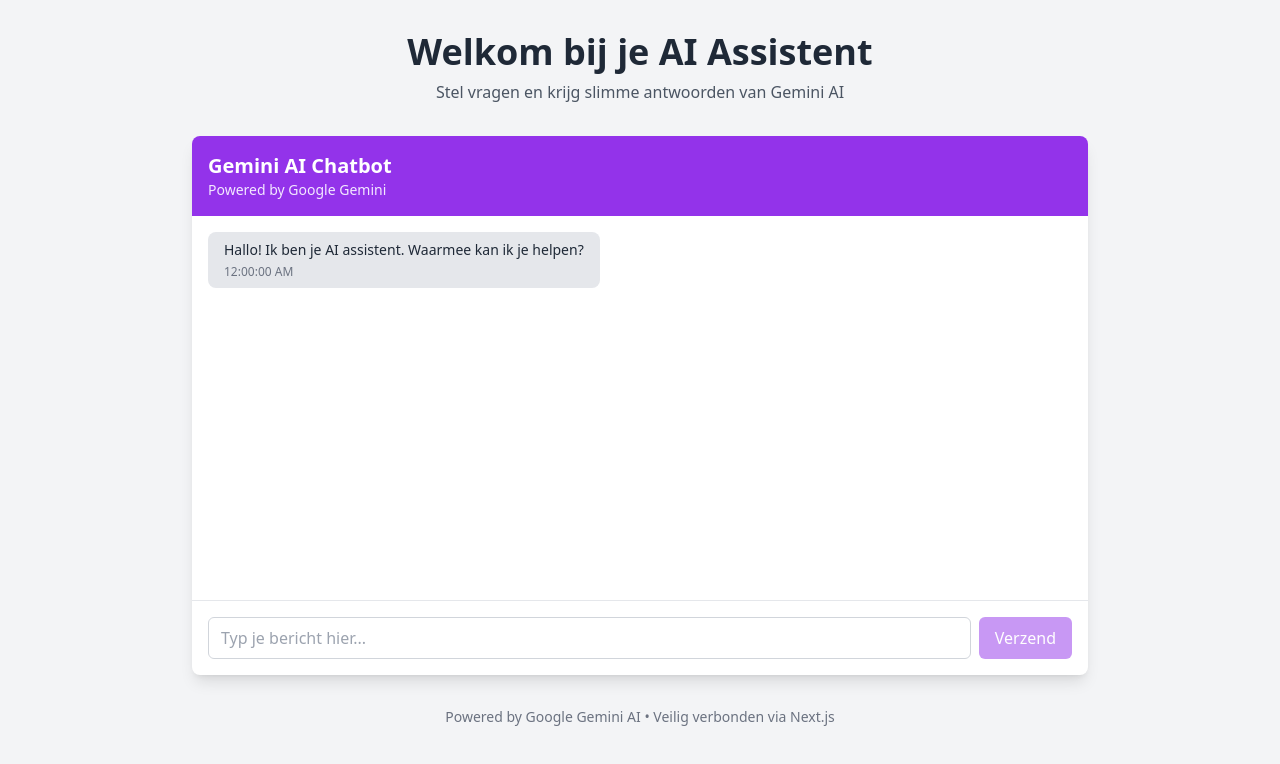
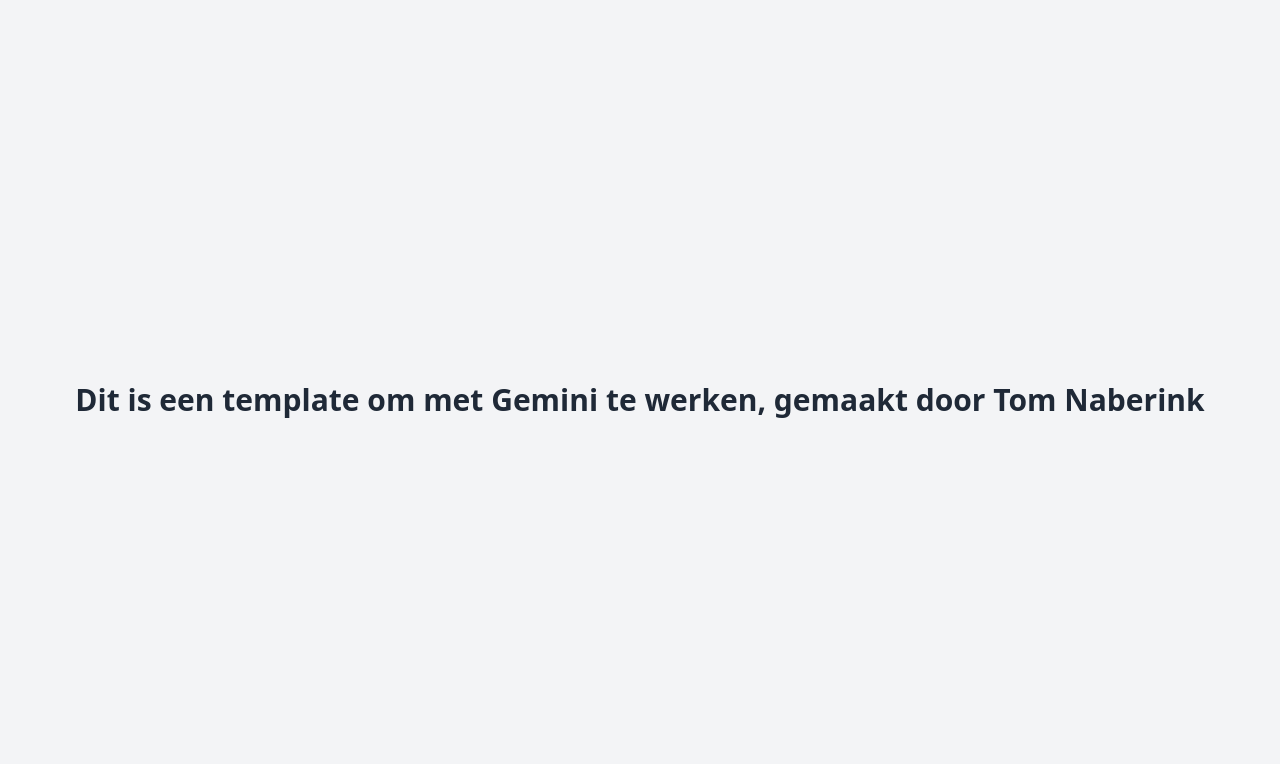
Before and after one commit to TomNaberink/gemini-simpele-chatbot-nextJS-cursor, a Next.js app: page / in a window 1280 px wide. Shown: the top 764 px of the page. Built offline with nearby package versions, Linux system fonts and the light colour scheme.

Commit message:
Simplify app to basic Gemini template

```diff
--- a/src/app/layout.tsx
+++ b/src/app/layout.tsx
@@ -2,8 +2,8 @@
 import './globals.css'
 
 export const metadata: Metadata = {
-  title: 'Gemini Chatbot',
-  description: 'Een simpele chatbot met Gemini AI',
+  title: 'Gemini Template',
+  description: 'Een template om met Gemini te werken',
 }
 
 export default function RootLayout({
--- a/src/app/page.tsx
+++ b/src/app/page.tsx
@@ -1,24 +1,9 @@
-import ChatBot from '@/components/ChatBot'
-
 export default function Home() {
   return (
-    <div className="min-h-screen py-8 px-4">
-      <div className="container mx-auto">
-        <div className="text-center mb-8">
-          <h1 className="text-4xl font-bold text-gray-800 mb-2">
-            Welkom bij je AI Assistent
-          </h1>
-          <p className="text-gray-600">
-            Stel vragen en krijg slimme antwoorden van Gemini AI
-          </p>
-        </div>
-
-        <ChatBot />
-
-        <div className="mt-8 text-center text-sm text-gray-500">
-          <p>Powered by Google Gemini AI • Veilig verbonden via Next.js</p>
-        </div>
-      </div>
+    <div className="min-h-screen flex items-center justify-center bg-gray-100">
+      <h1 className="text-3xl font-bold text-gray-800">
+        Dit is een template om met Gemini te werken, gemaakt door Tom Naberink
+      </h1>
     </div>
   )
 }
--- a/src/components/ChatBot.tsx
+++ /dev/null
@@ -1,152 +0,0 @@
-'use client'
-
-import { useState } from 'react'
-
-interface Message {
-  id: number
-  text: string
-  sender: 'user' | 'bot'
-  timestamp: Date
-}
-
-export default function ChatBot() {
-  const [messages, setMessages] = useState<Message[]>([
-    {
-      id: 1,
-      text: 'Hallo! Ik ben je AI assistent. Waarmee kan ik je helpen?',
-      sender: 'bot',
-      timestamp: new Date(0) // Fixed timestamp for initial message
-    }
-  ])
-  const [inputMessage, setInputMessage] = useState('')
-  const [isLoading, setIsLoading] = useState(false)
-
-  const sendMessage = async () => {
-    if (!inputMessage.trim()) return
-
-    // Voeg gebruiker bericht toe
-    const userMessage: Message = {
-      id: messages.length + 1,
-      text: inputMessage,
-      sender: 'user',
-      timestamp: new Date()
-    }
-
-    setMessages(prev => [...prev, userMessage])
-    setInputMessage('')
-    setIsLoading(true)
-
-    try {
-      // Verstuur naar API
-      const response = await fetch('/api/chat', {
-        method: 'POST',
-        headers: {
-          'Content-Type': 'application/json',
-        },
-        body: JSON.stringify({ message: inputMessage }),
-      })
-
-      const data = await response.json()
-
-      if (!response.ok) {
-        throw new Error(data.error || 'Er is een fout opgetreden')
-      }
-
-      // Voeg bot response toe
-      const botMessage: Message = {
-        id: messages.length + 2,
-        text: data.response,
-        sender: 'bot',
-        timestamp: new Date()
-      }
-
-      setMessages(prev => [...prev, botMessage])
-    } catch (error) {
-      const errorMessage: Message = {
-        id: messages.length + 2,
-        text: 'Sorry, er is een fout opgetreden. Probeer het opnieuw.',
-        sender: 'bot',
-        timestamp: new Date()
-      }
-      setMessages(prev => [...prev, errorMessage])
-    } finally {
-      setIsLoading(false)
-    }
-  }
-
-  const handleKeyPress = (e: React.KeyboardEvent) => {
-    if (e.key === 'Enter' && !e.shiftKey) {
-      e.preventDefault()
-      sendMessage()
-    }
-  }
-
-  return (
-    <div className="max-w-4xl mx-auto bg-white rounded-lg shadow-lg overflow-hidden">
-      {/* Header */}
-      <div className="bg-purple-600 text-white p-4">
-        <h1 className="text-xl font-semibold">Gemini AI Chatbot</h1>
-        <p className="text-purple-100 text-sm">Powered by Google Gemini</p>
-      </div>
-
-      {/* Chat Messages */}
-      <div className="h-96 overflow-y-auto p-4 space-y-4">
-        {messages.map((message) => (
-          <div
-            key={message.id}
-            className={`flex ${message.sender === 'user' ? 'justify-end' : 'justify-start'}`}
-          >
-            <div
-              className={`max-w-xs lg:max-w-md px-4 py-2 rounded-lg ${
-                message.sender === 'user'
-                  ? 'bg-purple-600 text-white'
-                  : 'bg-gray-200 text-gray-800'
-              }`}
-            >
-              <p className="text-sm">{message.text}</p>
-              <p className={`text-xs mt-1 ${
-                message.sender === 'user' ? 'text-purple-100' : 'text-gray-500'
-              }`}>
-                {message.timestamp.toLocaleTimeString()}
-              </p>
-            </div>
-          </div>
-        ))}
-
-        {isLoading && (
-          <div className="flex justify-start">
-            <div className="bg-gray-200 text-gray-800 px-4 py-2 rounded-lg">
-              <div className="flex space-x-1">
-                <div className="w-2 h-2 bg-gray-400 rounded-full animate-bounce"></div>
-                <div className="w-2 h-2 bg-gray-400 rounded-full animate-bounce" style={{animationDelay: '0.1s'}}></div>
-                <div className="w-2 h-2 bg-gray-400 rounded-full animate-bounce" style={{animationDelay: '0.2s'}}></div>
-              </div>
-            </div>
-          </div>
-        )}
-      </div>
-
-      {/* Input Area */}
-      <div className="border-t border-gray-200 p-4">
-        <div className="flex space-x-2">
-          <textarea
-            value={inputMessage}
-            onChange={(e) => setInputMessage(e.target.value)}
-            onKeyPress={handleKeyPress}
-            placeholder="Typ je bericht hier..."
-            className="flex-1 border border-gray-300 rounded-md px-3 py-2 focus:outline-none focus:ring-2 focus:ring-purple-500 focus:border-transparent resize-none"
-            rows={1}
-            disabled={isLoading}
-          />
-          <button
-            onClick={sendMessage}
-            disabled={isLoading || !inputMessage.trim()}
-            className="bg-purple-600 text-white px-4 py-2 rounded-md hover:bg-purple-700 focus:outline-none focus:ring-2 focus:ring-purple-500 focus:ring-offset-2 disabled:opacity-50 disabled:cursor-not-allowed"
-          >
-            {isLoading ? 'Verzenden...' : 'Verzend'}
-          </button>
-        </div>
-      </div>
-    </div>
-  )
-}
```
